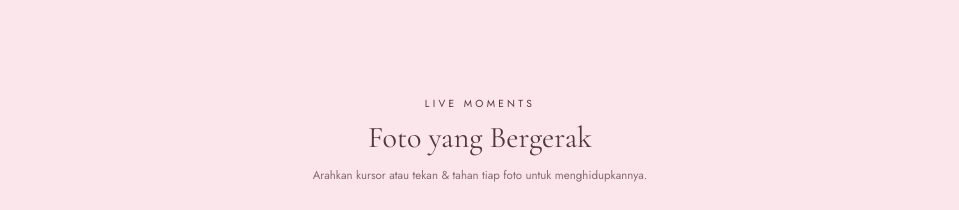
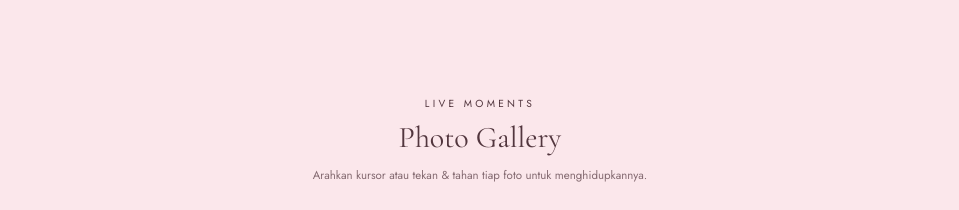
Before and after one commit to andriandwl/wedding-andrian-nada, a Next.js app: page /wedding in a window 1280 px wide. Shown: the part 9460-9670 px from the top of the page, without its empty margins (160-1119 px from the left). Built offline with nearby package versions, Linux system fonts and the light colour scheme.

Commit message:
feat: update photo gallery

```diff
--- a/components/wedding/LivePhotoSection.tsx
+++ b/components/wedding/LivePhotoSection.tsx
@@ -9,10 +9,13 @@ export default function LivePhotoSection() {
     <section className="relative w-full px-6 py-24 text-[#52363E]">
       <div className="mx-auto max-w-4xl">
         <div className="mb-10 text-center">
-          <p className="text-[0.64rem] uppercase tracking-[0.32em]">Live Moments</p>
-          <h2 className="mt-2 font-serif text-3xl">Foto yang Bergerak</h2>
+          <p className="text-[0.64rem] uppercase tracking-[0.32em]">
+            Live Moments
+          </p>
+          <h2 className="mt-2 font-serif text-3xl">Photo Gallery</h2>
           <p className="mx-auto mt-2 max-w-sm text-[0.72rem] leading-loose opacity-70">
-            Arahkan kursor atau tekan &amp; tahan tiap foto untuk menghidupkannya.
+            Arahkan kursor atau tekan &amp; tahan tiap foto untuk
+            menghidupkannya.
           </p>
         </div>
 
```
